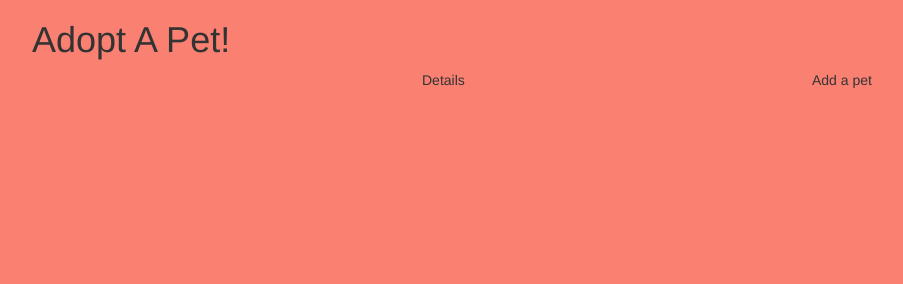
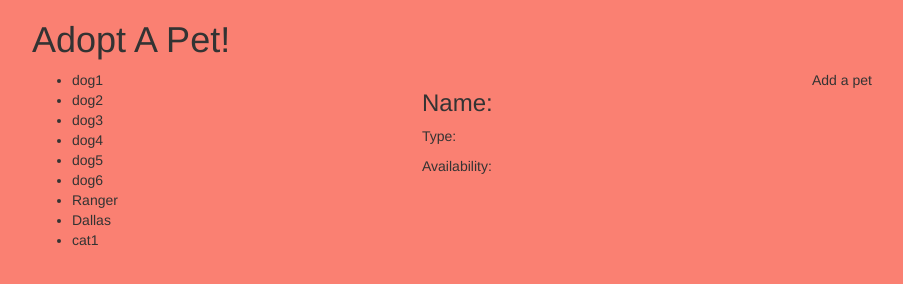
Before and after one commit to WittyCC/adopt-a-pet-2.0, a plain HTML site: page index.html in a window 1280 px wide. Shown: the whole page, without its empty margins (38-941 px from the left). Drawn offline with Linux system fonts and the light colour scheme.

Commit message:
add a loop and details sections

```diff
--- a/index.html
+++ b/index.html
@@ -21,8 +21,10 @@
             <ul id="petList">
             </ul>
           </div>
-          <div class="col-sm-4">
-            Details
+          <div id="divDetails" class="col-sm-4">
+            <h3>Name: <span id="spanName"></span></h3>
+            <p>Type: <span id="spanType"></span></p>
+            <p>Availability: <span id="spanAvailability"></span></p>
           </div>
           <div class="col-sm-4">
             Add a pet
--- a/js/scripts.js
+++ b/js/scripts.js
@@ -9,7 +9,18 @@ var Center = [
   {name: "dog6", available: true, type: "dog"},
   {name: "Ranger", available: false, type: "cat"},
   {name: "Dallas", available: false, type: "cat"},
-  {name: "cat1", available: true, type: "cat"},];
+  {name: "cat1", available: true, type: "cat"}];
+
+  var fakeCenter = [
+    {name: "dog1", isAvailable: true, type: "dog"},
+    {name: "dog2", isAvailable: true, type: "dog"},
+    {name: "dog3", isAvailable: true, type: "dog"},
+    {name: "dog4", isAvailable: true, type: "dog"},
+    {name: "dog5", isAvailable: true, type: "dog"},
+    {name: "dog6", isAvailable: true, type: "dog"},
+    {name: "Ranger", isAvailable: false, type: "cat"},
+    {name: "Dallas", isAvailable: false, type: "cat"},
+    {name: "cat1", isAvailable: true, type: "cat"}];
 
 function Pet (name,type) {
 	this.name = name;
@@ -44,11 +55,17 @@ Pet.prototype.setIsAvailable = function (isAvailable) {
 
 //User Interface
 $(function() {
-//Loop through the Center object
+//Loop through the Center object//create a list item for each pet
 fakeCenter.forEach(function(pet) {
+  $("#petList").append("<li class='petClass'>" + pet.name + "</li>");
+//each name will be a link to details of the pet
+  $(".petClass").last().click(function(){
+    $("#spanName").text(pet.name);
+    $("#spanType").text(pet.type);
+    $("#spanAvailability").text(pet.isAvailable);
+});
 
-})
-//create a list item for each pet
-//each list item has a name,
-//each name will be a link to details of the pet
+
 });
+
+});
```
